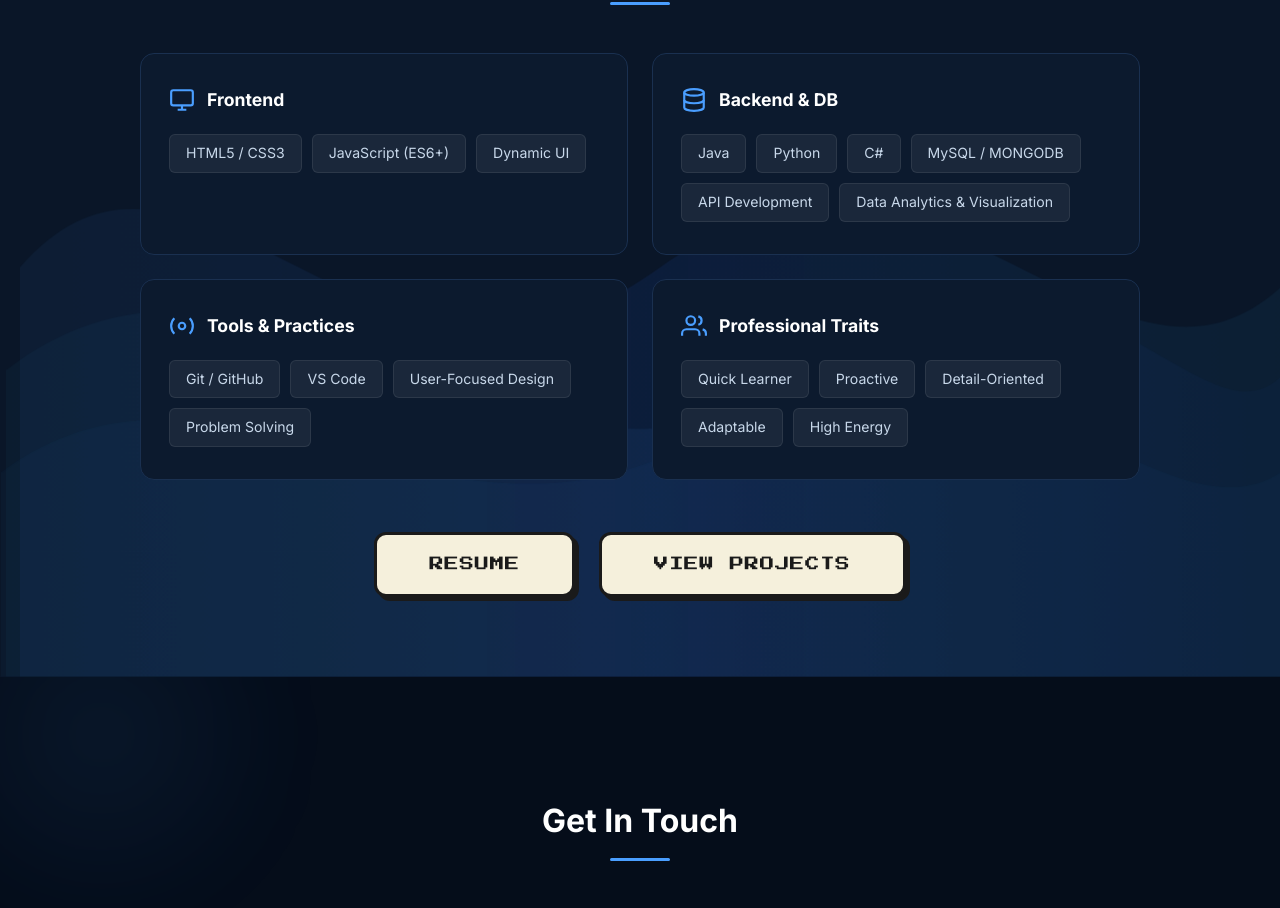
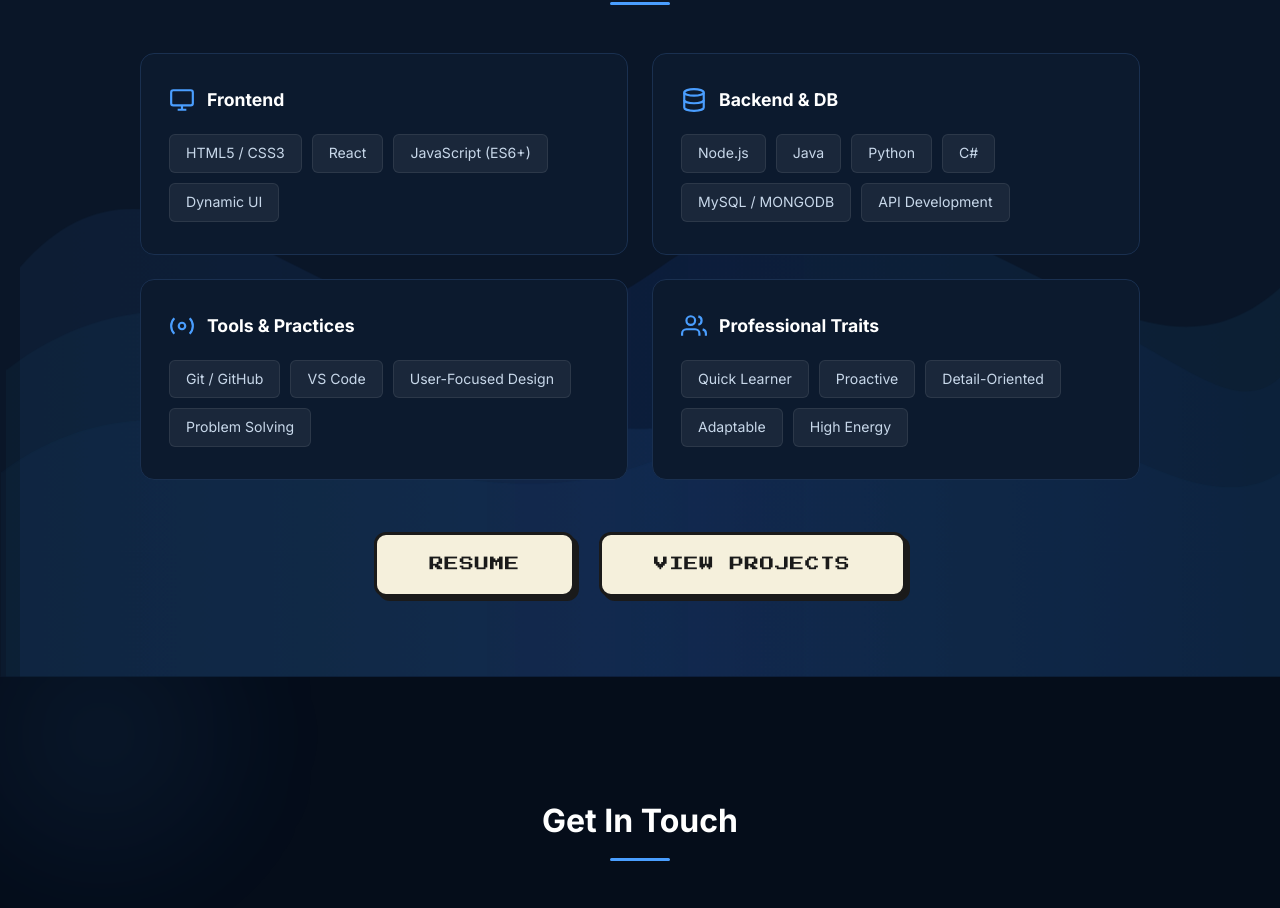
Before and after one commit to missionken/my-portfolio, a React (Vite) app: page / in a window 1280 px wide. Shown: the part 2617-3525 px from the top of the page. Built offline with nearby package versions, Linux system fonts and the light colour scheme.

Commit message:
Add React to frontend, add Node.js and remove Data Analytics from backend skills

```diff
--- a/src/components/Skills.jsx
+++ b/src/components/Skills.jsx
@@ -5,12 +5,12 @@ const SKILL_GROUPS = [
   {
     icon: <svg width="20" height="20" viewBox="0 0 24 24" fill="none" stroke="currentColor" strokeWidth="2"><rect x="2" y="3" width="20" height="14" rx="2"/><path d="M8 21h8M12 17v4"/></svg>,
     title: 'Frontend',
-    tags: ['HTML5 / CSS3', 'JavaScript (ES6+)', 'Dynamic UI'],
+    tags: ['HTML5 / CSS3', 'React', 'JavaScript (ES6+)', 'Dynamic UI'],
   },
   {
     icon: <svg width="20" height="20" viewBox="0 0 24 24" fill="none" stroke="currentColor" strokeWidth="2"><ellipse cx="12" cy="5" rx="9" ry="3"/><path d="M21 12c0 1.66-4 3-9 3s-9-1.34-9-3"/><path d="M3 5v14c0 1.66 4 3 9 3s9-1.34 9-3V5"/></svg>,
     title: 'Backend & DB',
-    tags: ['Java', 'Python', 'C#', 'MySQL / MONGODB', 'API Development', 'Data Analytics & Visualization'],
+    tags: ['Node.js', 'Java', 'Python', 'C#', 'MySQL / MONGODB', 'API Development'],
   },
   {
     icon: <svg width="20" height="20" viewBox="0 0 24 24" fill="none" stroke="currentColor" strokeWidth="2"><circle cx="12" cy="12" r="3"/><path d="M19.07 4.93a10 10 0 0 1 0 14.14M4.93 4.93a10 10 0 0 0 0 14.14"/></svg>,
```
